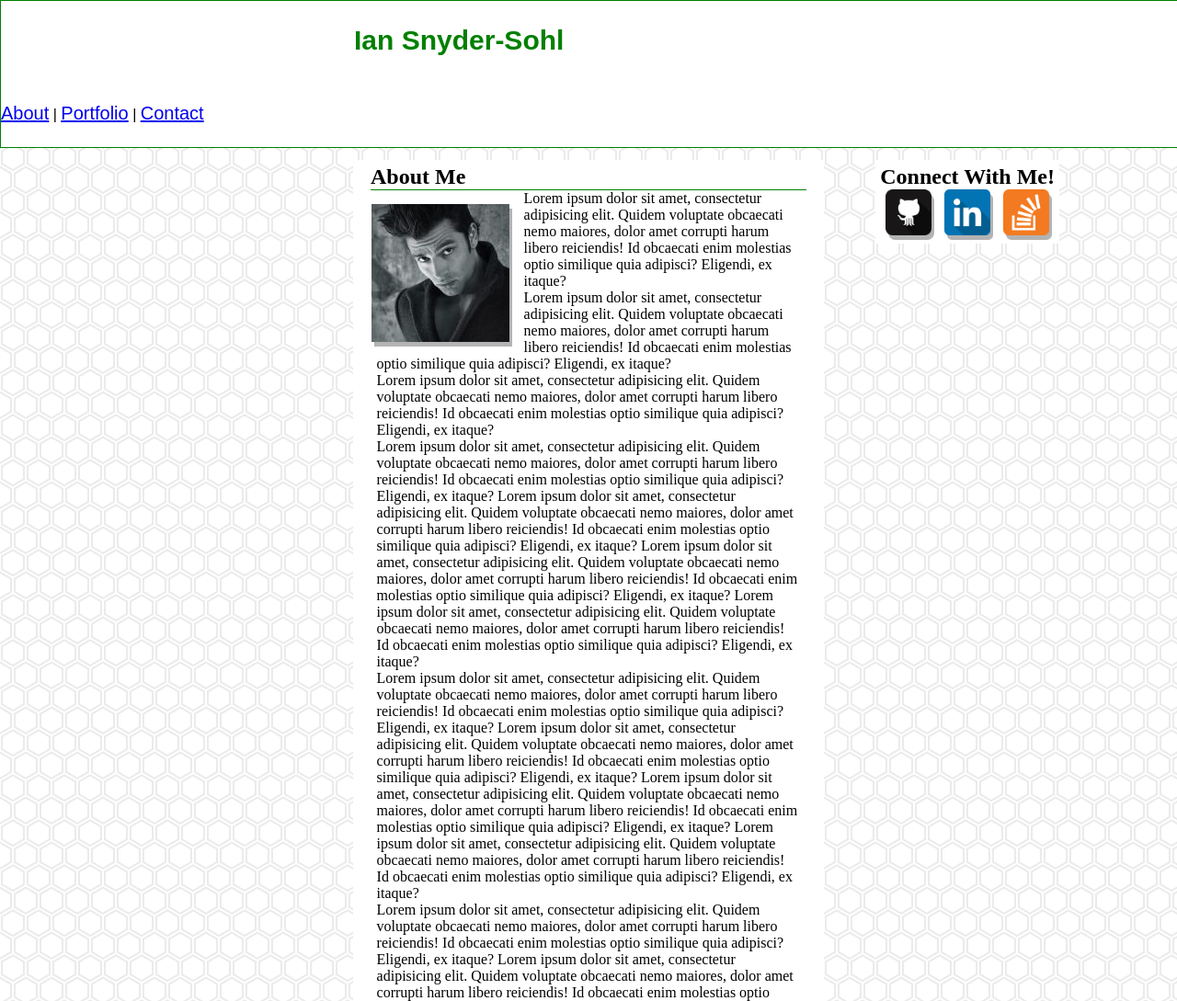
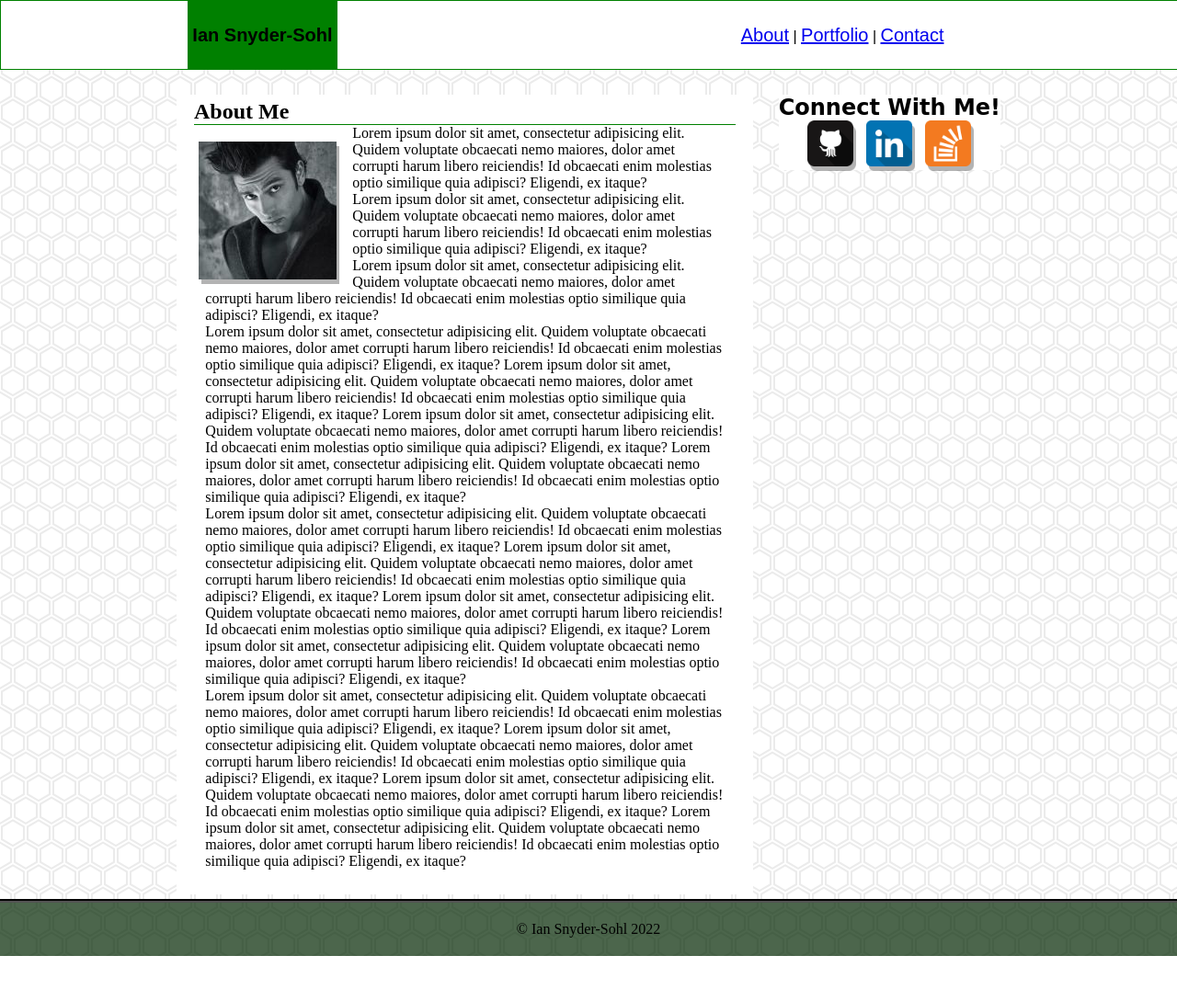
Before and after one commit to Spit-ball/m5-hw5-snydersohl-jacob, a plain HTML site: page index.html in a window 1280 px wide. Shown: the top 1089 px of the page at 92% size. After the commit the page ends 1040 px from the top, so only its background shows below. Drawn offline with Linux system fonts and the light colour scheme.

Commit message:
small adjustments to sidebar

```diff
--- a/index.html
+++ b/index.html
@@ -20,7 +20,6 @@
       <section class="main">
         <h2>About Me</h2>
         <div class="border-line"></div>
-
         <img id="me" src="assets/main.jfif" alt="Me!" />
         <p>
           Lorem ipsum dolor sit amet, consectetur adipisicing elit. Quidem
@@ -89,28 +88,13 @@
           Eligendi, ex itaque?
         </p>
       </section>
-
       <aside>
         <h2>Connect With Me!</h2>
-        <a href="https://www.github.com"
-          ><img src="assets/git.png" width="50px" height="50px" alt="GitHub"
-        /></a>
-        <a href="https://www.linkedin.com">
-          <img
-            src="assets/linkedin.png"
-            width="50px"
-            height="50px"
-            alt="LinkedIn"
-        /></a>
-        <a href="https://stackoverflow.com">
-          <img
-            src="assets/soverflow.png"
-            width="50px"
-            height="50px"
-            alt="Stack Overflow"
-        /></a>
+        <a href="https://www.github.com"><img src="assets/git.png" width="50" height="50" alt="GitHub" /></a>
+        <a href="https://www.linkedin.com"><img src="assets/linkedin.png" width="50" height="50" alt="LinkedIn" /></a>
+        <a href="https://stackoverflow.com"><img src="assets/soverflow.png" width="50" height="50" alt="Stack Overflow" /></a>
       </aside>
     </main>
-    <footer>&#169; Ian Snyder-Sohl</footer>
+    <footer>&#169; Ian Snyder-Sohl 2022</footer>
   </body>
 </html>
--- a/styles.css
+++ b/styles.css
@@ -9,16 +9,17 @@ body {
 }
 
 header {
-  margin-bottom: 1%;
   display: inline-block;
+  max-width: 100%;
   width: 100%;
+  margin: 0 auto;
   border: 1px solid green;
+  text-align: center;
 }
 
 h1 {
-  font-size: 30px;
-  margin-left: 10%;
-  color: green;
+  font-size: 20px;
+  color: black;
 }
 
 body {
@@ -27,6 +28,11 @@ body {
   display: flex;
   min-height: 100vh;
   flex-direction: column;
+}
+
+main {
+  max-width: 70%;
+  margin: 0 auto;
 }
 
 section.main,
@@ -38,9 +44,9 @@ header {
 
 section.main {
   float: left;
-  width: 40%;
-  margin-left: 30%;
+  width: 70%;
   padding-bottom: 3%;
+  margin-top: 3%;
 }
 
 section.main > h2 {
@@ -59,14 +65,13 @@ aside {
   float: right;
   text-align: center;
   background-color: #ffffff;
-  margin-right: 10%;
-  margin-left: auto;
-  padding: 5px;
+  margin-top: 3%;
 }
 
 aside > h2 {
   text-align: center;
   color: black;
+  font-family: cursive;
 }
 
 aside > a {
@@ -74,21 +79,24 @@ aside > a {
   filter: drop-shadow(3px 5px rgba(2, 3, 2, 0.3));
 }
 
-#topleft-name,
-nav {
+#topleft-name {
+  margin: 0 15%;
+  background-color: green;
+  padding-left: 5px;
+  padding-right: 5px;
+  padding-top: 0px;
+}
+
+#topleft-name, nav {
   display: inline-block;
   padding-top: 2%;
   padding-bottom: 2%;
-  padding-right: 20%;
   font-family: fantasy;
-}
-
-#topleft-name {
-  padding-left: 20%;
 }
 
 nav {
   text-align: right;
+  margin: 0 19%
 }
 
 nav > a {
```
